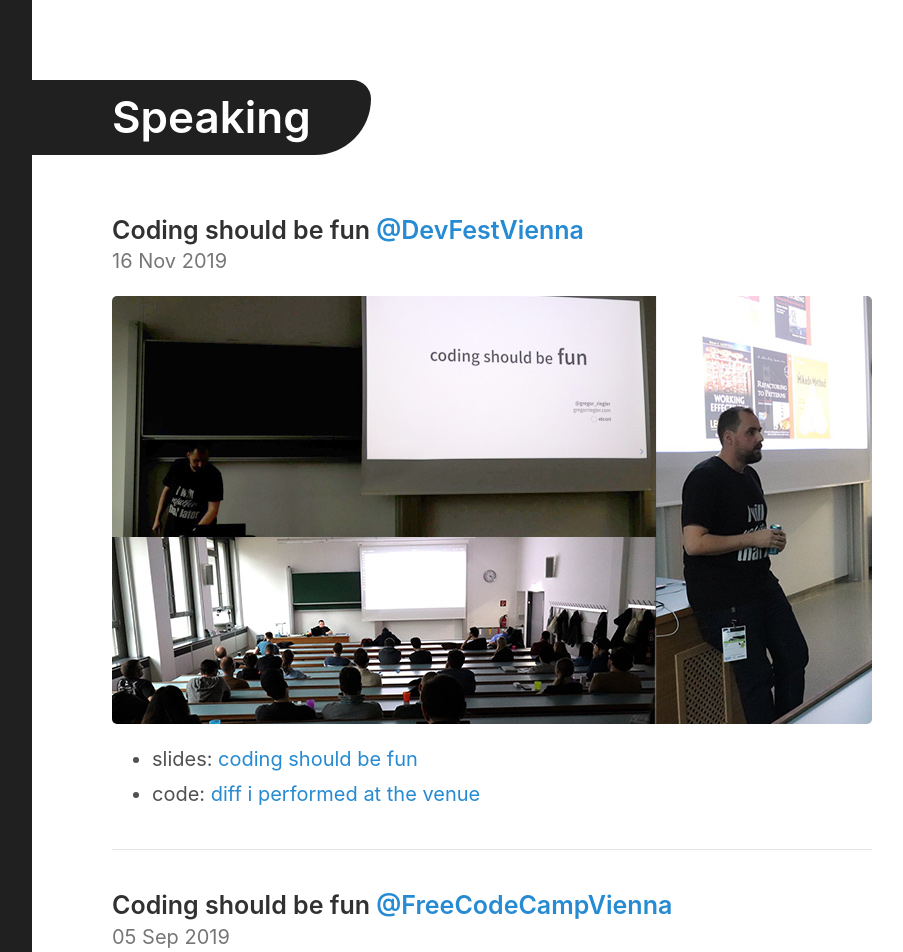
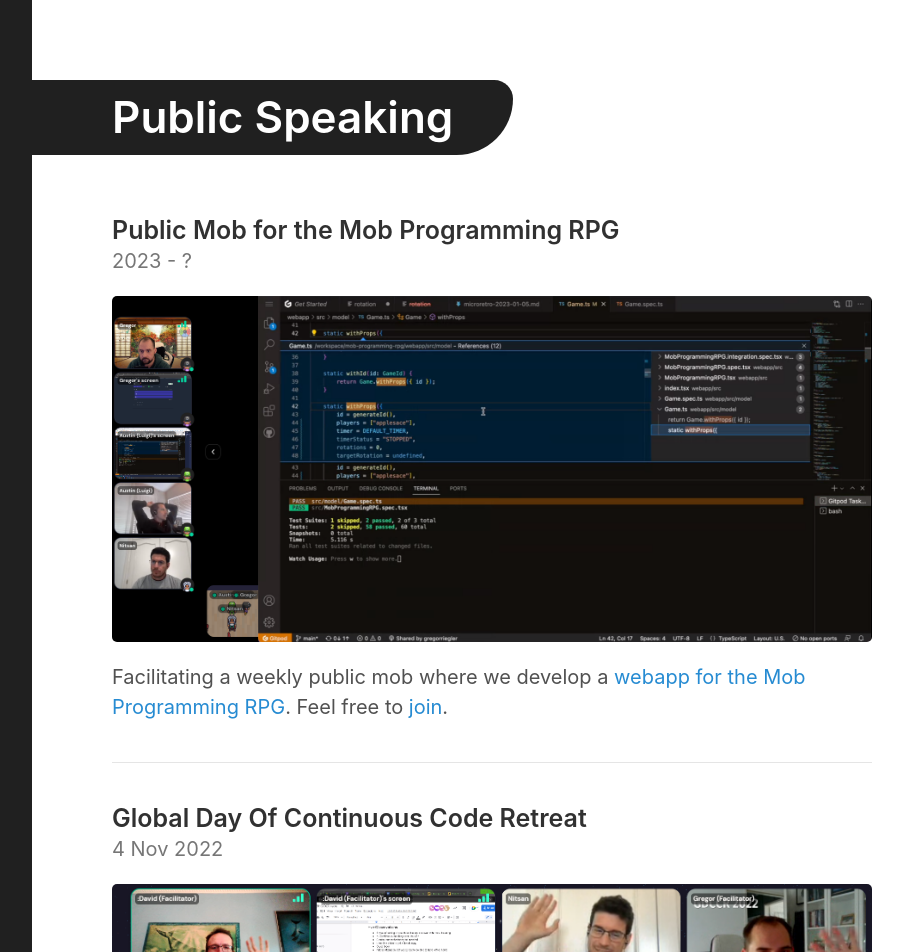
Before and after one commit to gregorriegler/gregorriegler.github.io, a Jekyll site: the page built from speaking.md, in a window 1280 px wide. Shown: the top 952 px of the page, without its empty margins (328-1231 px from the left). Built offline with Jekyll 4.4.1, drawn with Linux system fonts in a browser that asks for light colours; some of the changed text lies outside the part shown.

Commit message:
public speaking

```diff
--- a/speaking.md
+++ b/speaking.md
@@ -1,9 +1,42 @@
 ---
 layout: page
-title: Speaking
+title: Public Speaking
 sidebar_link: true
 sidebar_sort_order: 3
 ---
+
+<article class="post-body">
+    <h3>Public Mob for the Mob Programming RPG</h3>
+
+    <div class="post-meta">
+        <span class="post-date">2023 - ?</span>
+    </div>
+
+    <img src="assets/mob-programming/remote-mob-programming.png" alt="Mob Programming RPG Public Mob" />
+    Facilitating a weekly public mob where we develop a <a href="https://github.com/gregorriegler/mob-programming-rpg">webapp for the Mob Programming RPG</a>.
+    Feel free to <a href="https://github.com/gregorriegler/mob-programming-rpg#contribute">join</a>.
+</article>
+
+<article class="post-body">
+    <h3>Global Day Of Continuous Code Retreat</h3>
+
+    <div class="post-meta">
+        <span class="post-date">4 Nov 2022</span>
+    </div>
+
+    <img src="assets/img/GDCCR2022.png" alt="GDCCR 2022">
+    Cofacilitated the first truly <a href="https://coderlevelup.org/globaldayofcoderetreat2022-48hr">Global Day Of Code Retreat</a>
+</article>
+
+<article class="post-body">
+    <h3>Mobbing Discussion (Interview by Tsvetan Tsventanov)</h3>
+
+    <div class="post-meta">
+        <span class="post-date">15 Aug 2022</span>
+    </div>
+
+    {% include youtube-player.html id="zpTr88nneHE" %}
+</article>
 
 <article class="post-body">
     <h3>Coding should be fun <a href="https://devfest.at/">@DevFestVienna</a></h3>
```
Also changed, not shown: assets/img/GDCCR2022.png (added).
